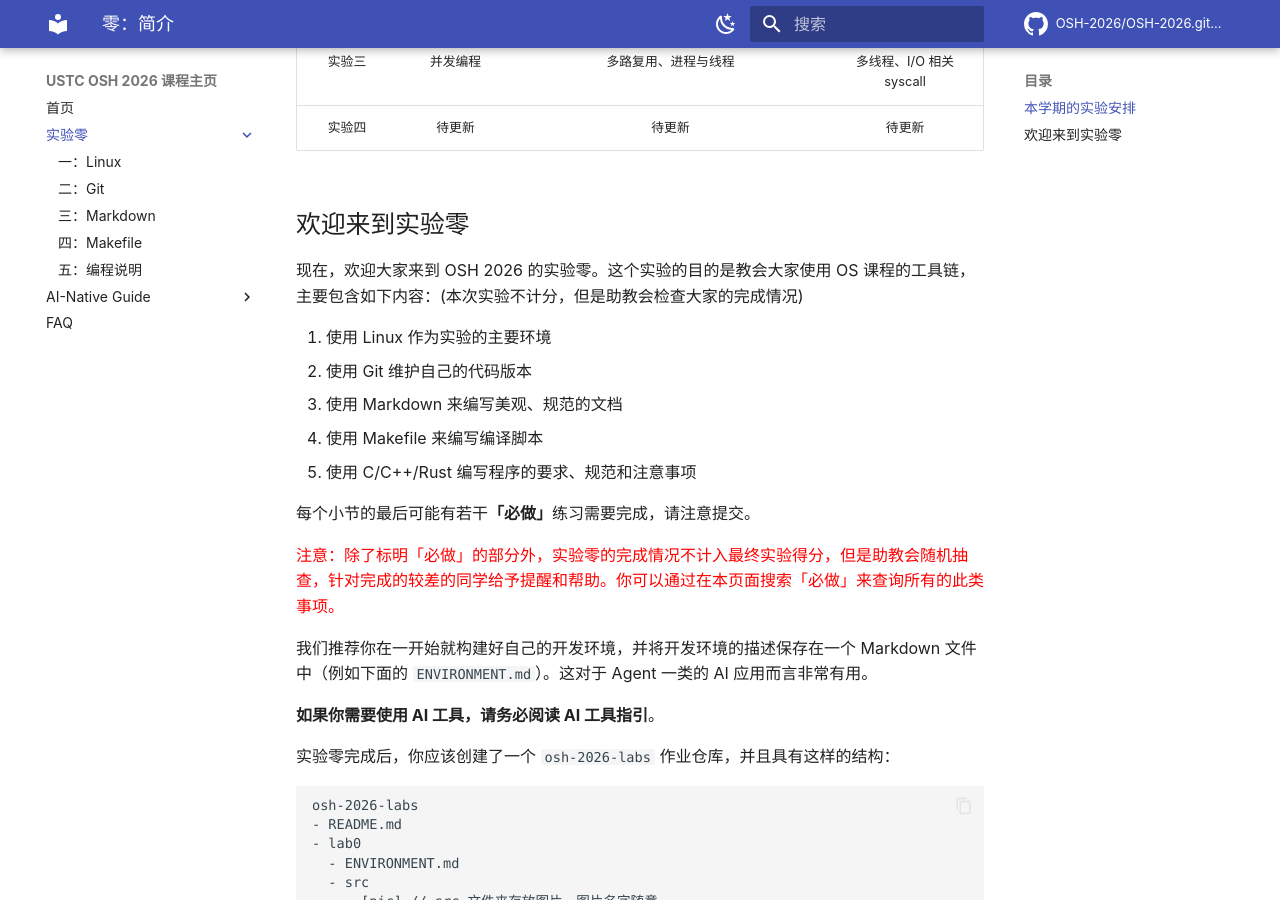
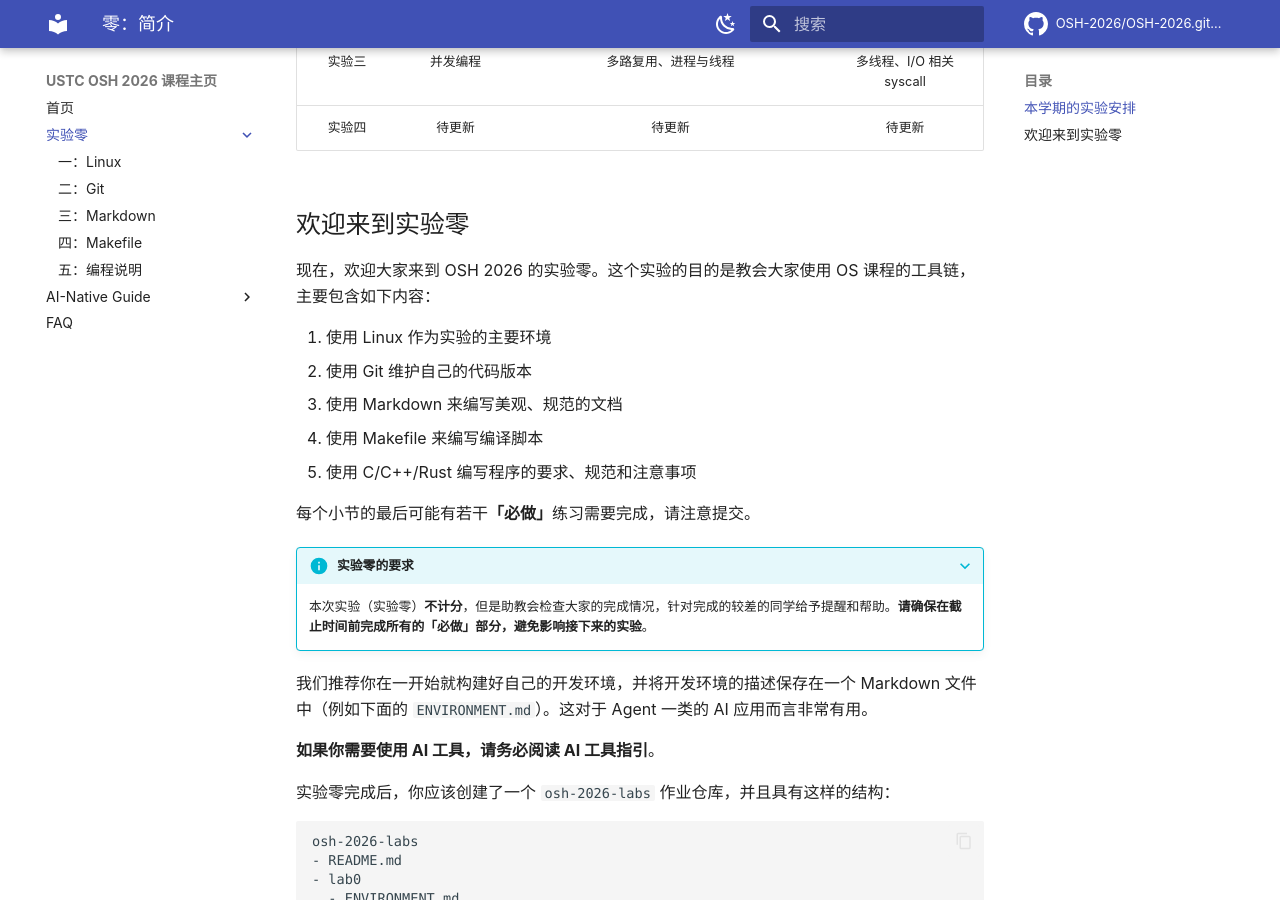
Before and after one commit to OSH-2026/osh-2026.github.io, an MkDocs documentation site: the page built from docs/lab0/README.md, in a window 1280 px wide and 900 px high, scrolled down 838 px. Built offline with MkDocs 1.6.1 and Material for MkDocs 9.7.7, drawn with Linux system fonts in a browser that asks for light colours; nearby versions of some CDN libraries; library files that are not in the unit come from our copies; comment, search, counter and statistics services are not loaded.

Commit message:
Revise Lab 0 README for clarity and updates
Updated the introduction and requirements for Lab 0, clarifying grading and completion expectations.

```diff
--- a/docs/lab0/README.md
+++ b/docs/lab0/README.md
@@ -21,7 +21,7 @@
 
 ## 欢迎来到实验零
 
-现在，欢迎大家来到 OSH 2026 的实验零。这个实验的目的是教会大家使用 OS 课程的工具链，主要包含如下内容：(本次实验不计分，但是助教会检查大家的完成情况)
+现在，欢迎大家来到 OSH 2026 的实验零。这个实验的目的是教会大家使用 OS 课程的工具链，主要包含如下内容：
 
 1. 使用 Linux 作为实验的主要环境
 2. 使用 Git 维护自己的代码版本
@@ -31,7 +31,11 @@
 
 每个小节的最后可能有若干**「必做」**练习需要完成，请注意提交。
 
-<p style="color:red">注意：除了标明「必做」的部分外，实验零的完成情况不计入最终实验得分，但是助教会随机抽查，针对完成的较差的同学给予提醒和帮助。你可以通过在本页面搜索「必做」来查询所有的此类事项。</p>
+???+ info "实验零的要求"
+
+    本次实验（实验零）**不计分**，但是助教会检查大家的完成情况，针对完成的较差的同学给予提醒和帮助。**请确保在截止时间前完成所有的「必做」部分，避免影响接下来的实验**。
+
+<!--<p style="color:red">注意：除了标明「必做」的部分外，实验零的完成情况不计入最终实验得分，但是助教会随机抽查，针对完成的较差的同学给予提醒和帮助。你可以通过在本页面搜索「必做」来查询所有的此类事项。</p>-->
 
 我们推荐你在一开始就构建好自己的开发环境，并将开发环境的描述保存在一个 Markdown 文件中（例如下面的 `ENVIRONMENT.md`）。这对于 Agent 一类的 AI 应用而言非常有用。
 
```
